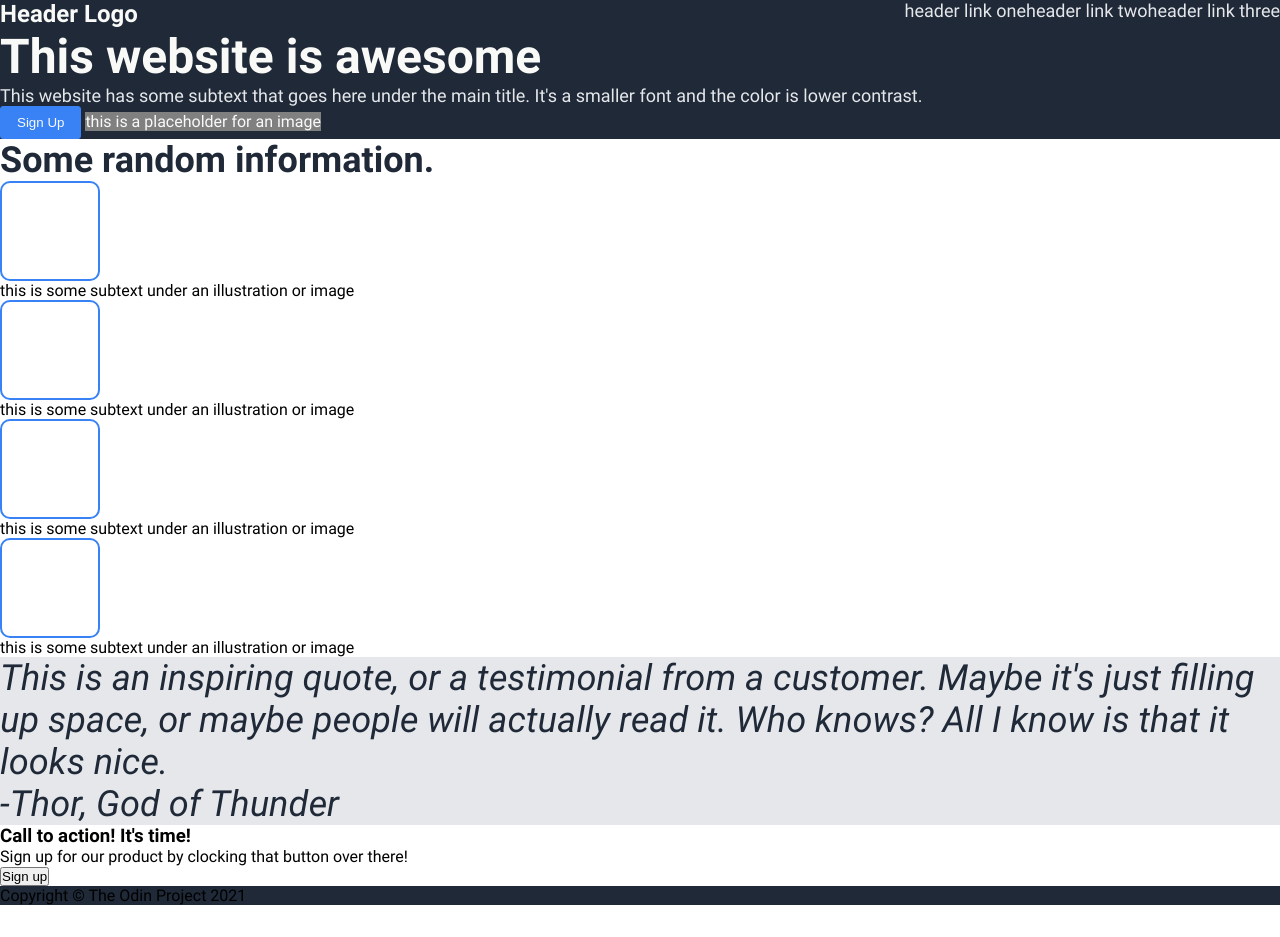
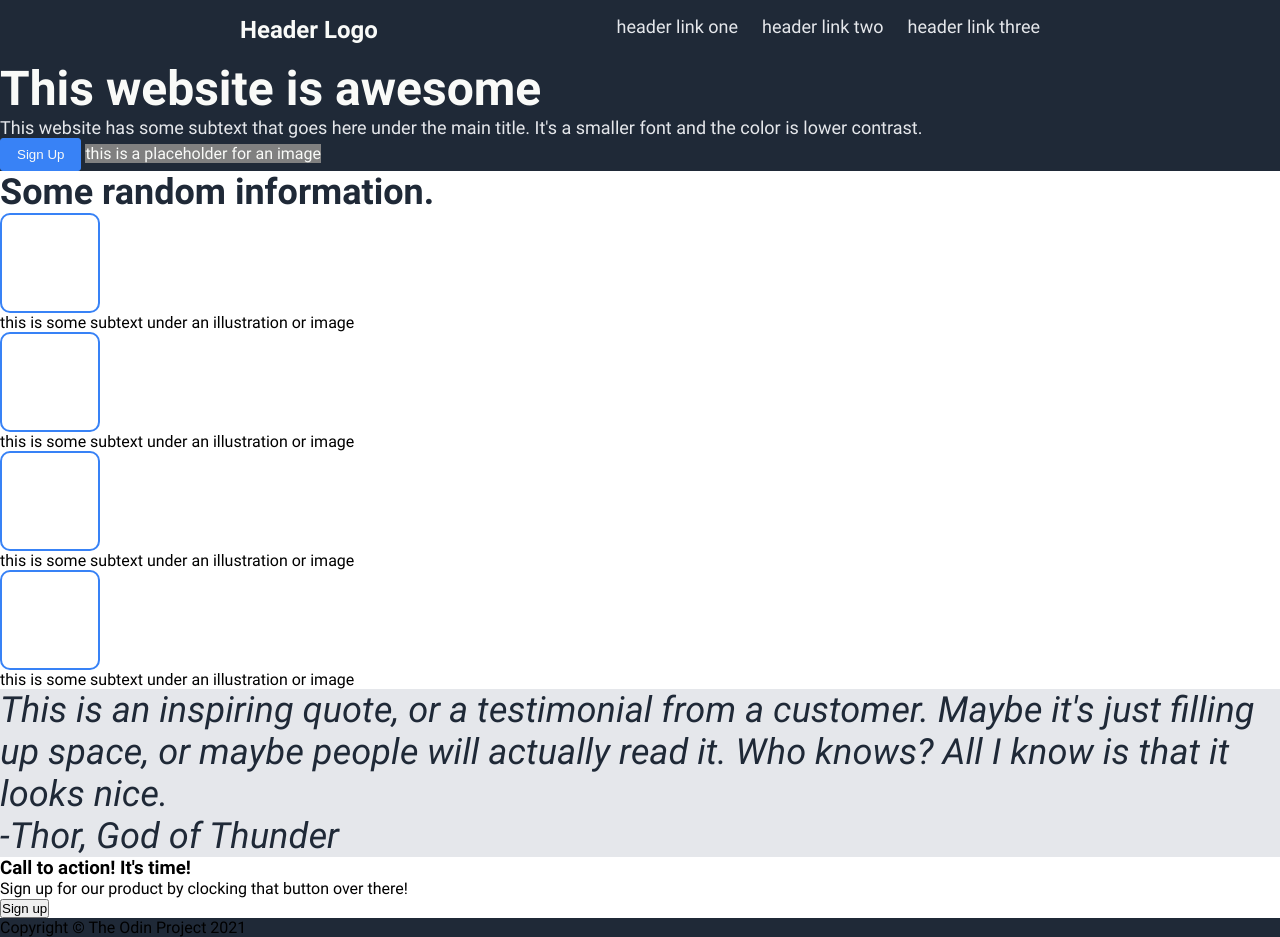
Before and after one commit to marcdtnguyen/landing-page-re, a plain HTML site: page index.html in a window 1280 px wide. Before the commit the page ends 905 px from the top, so only its background shows below. Drawn offline with Linux system fonts and the light colour scheme.

Commit message:
Position nav

```diff
--- a/css/style.css
+++ b/css/style.css
@@ -87,6 +87,7 @@
     padding: 0;
     box-sizing: border-box;
 }
+
 body {
     font-family: "Roboto";
 }
@@ -98,6 +99,11 @@ ul {
 
 nav {
     justify-content: space-between;
+    padding: 1rem 30vh;
+}
+
+nav ul{
+    gap: 1.5rem;
 }
 
 nav li {
```
